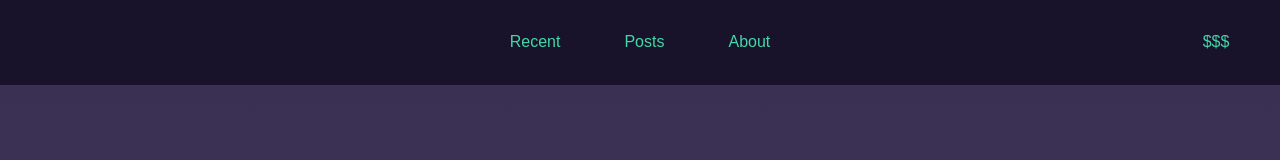
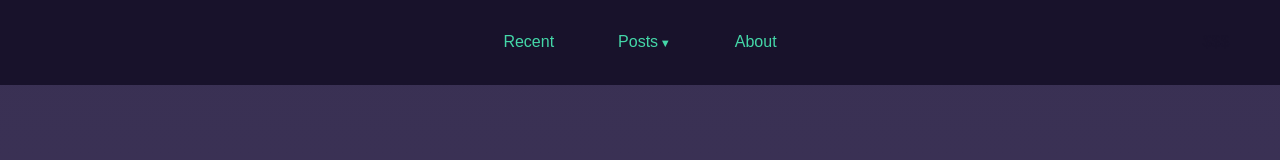
Before and after one commit to KXzeno/karnovah-blog, a Next.js app: page / in a window 1280 px wide. Shown: the top 160 px of the page. Built offline with nearby package versions, Linux system fonts and the light colour scheme; a web font is replaced by a local one.

Commit message:
Add span element for prospective dropmenu

```diff
--- a/app/components/MOB/Nav.jsx
+++ b/app/components/MOB/Nav.jsx
@@ -16,14 +16,14 @@ export default function Nav() {
         Recent
       </button>
       <button type="button" onClick={() => router.push('/posts')}>
-        Posts
+        Posts<span className="text-[0.7rem] ml-[0.1rem]">▼</span>
       </button>
       <button type="button" onClick={() => router.push('/about')}>
         About
       </button>
       <div className={`${dollarSigns != 0 ? 'visible' : 'hidden'} absolute right-8 h-16 w-16`}>
         <button
-          className="absolute inset-0 text-center"
+          className="absolute inset-0 text-center text-inherit"
           onClick={(event) => {
           setDollarSigns(dollarSigns.slice(1))
           }}
```
